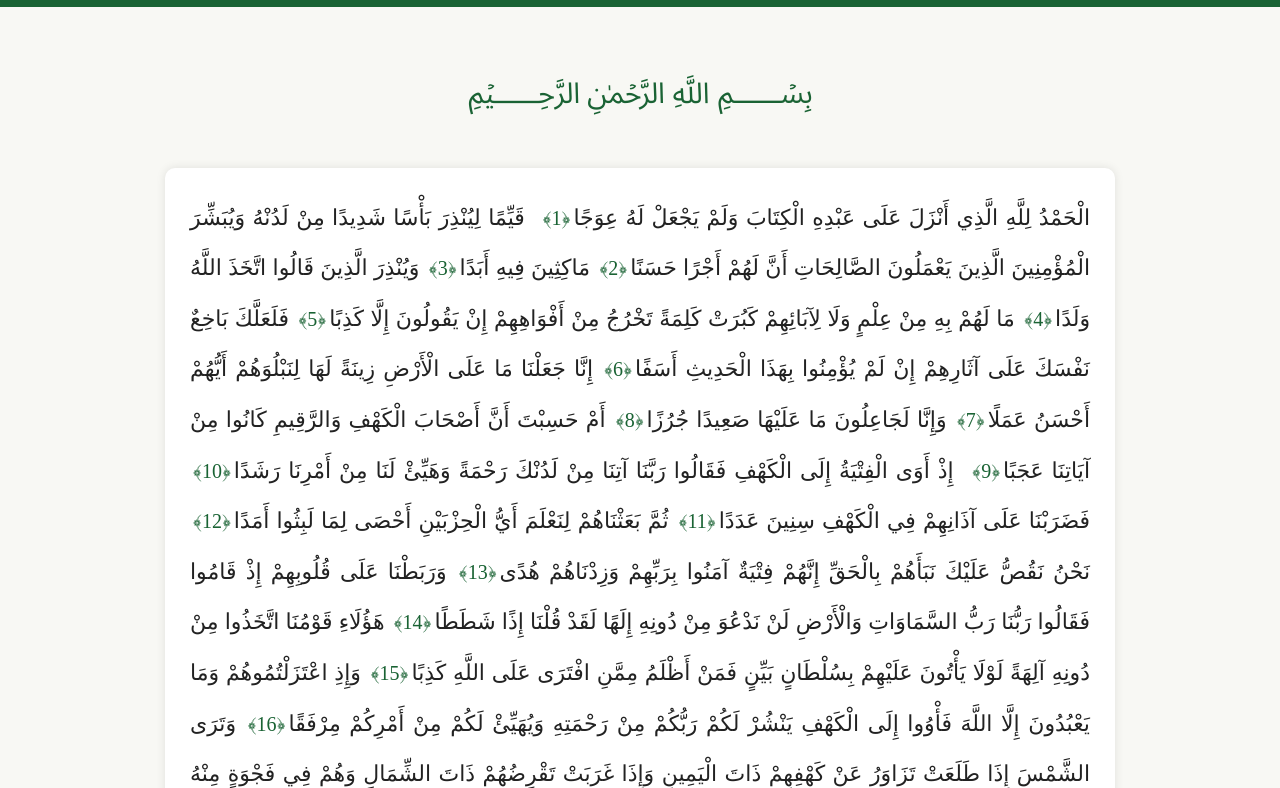
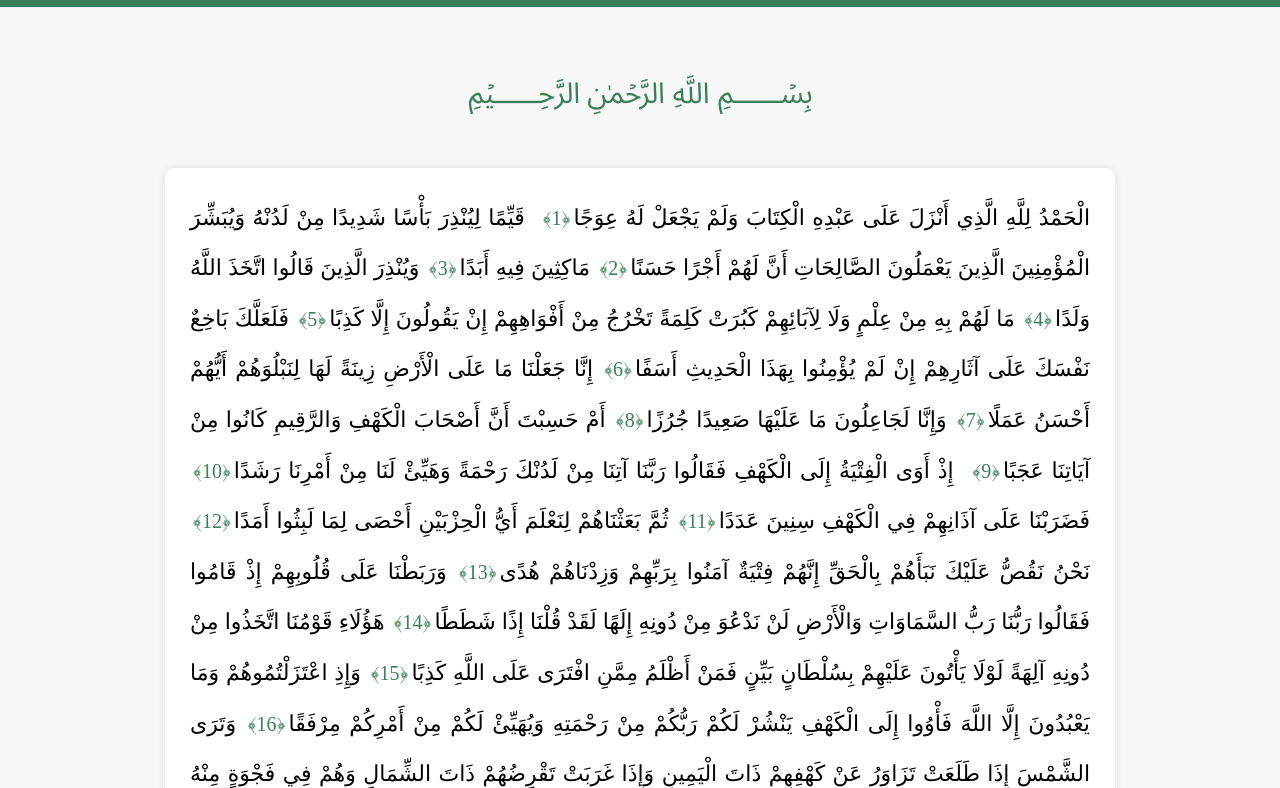
Before and after one commit to 5cxlo/Alkahff, a plain HTML site: page index.html in a window 1280 px wide. Shown: the part 68-856 px from the top of the page. Drawn offline with Linux system fonts and the light colour scheme.

Commit message:
Update index.html

```diff
--- a/index.html
+++ b/index.html
@@ -7,12 +7,12 @@
   <meta name="theme-color" content="#3b7f5a" />
 
   <style>
-    :root {
-      --bg: #f8f8f4;
-      --fg: #222;
-      --accent: #1a6334;
-      --card: #fff;
-    }
+ :root {
+  --bg: #f7f7f7;       /* الخلفية العامة: رمادي فاتح جدًا */
+  --fg: #000;          /* نصوص الآيات: أسود واضح */
+  --accent: #3b7f5a;   /* رقم الآية والعناوين: أخضر أنيق */
+  --card: #fff;        /* خلفية مربعات النص */
+}
 
     html[data-theme='dark'] {
       --bg: #f3e9d2;      /* بيج فاتح للخلفية */
```
